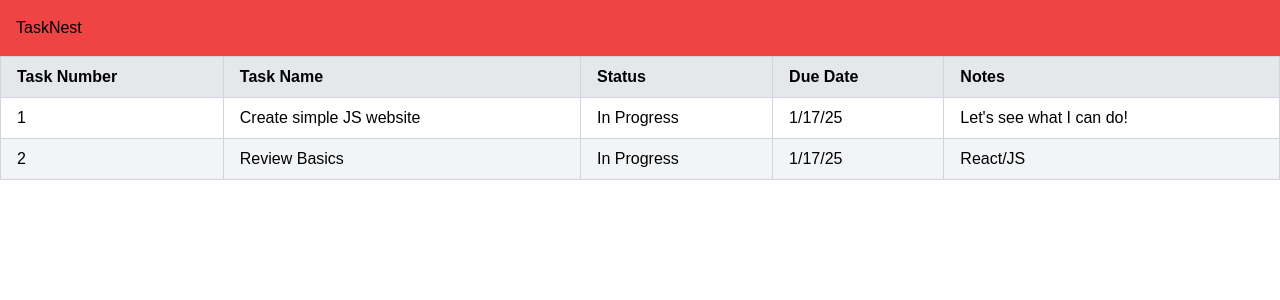
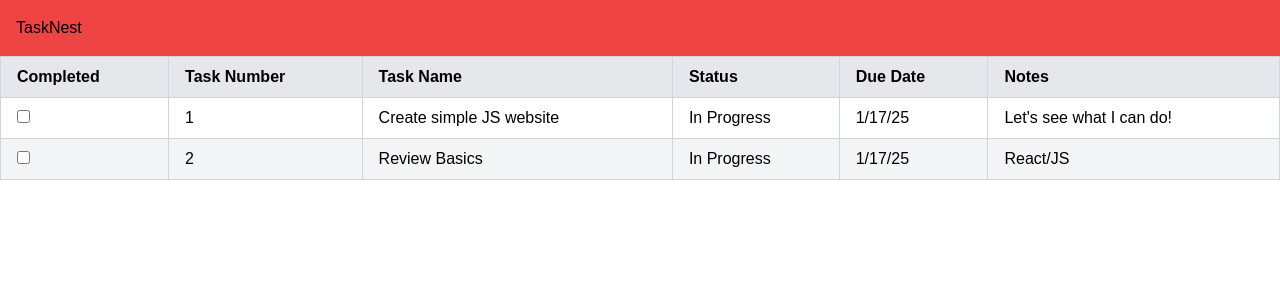
Before and after one commit to g33ya/task-dashboard, a Next.js app: page / in a window 1280 px wide. Shown: the top 300 px of the page. Built offline with nearby package versions, Linux system fonts and the light colour scheme.

Commit message:
Created task checkbox component, added to table component

```diff
--- /dev/null
+++ b/app/components/checkbox.js
@@ -0,0 +1,8 @@
+export function TaskCheckbox() {
+    return (
+            <label htmlFor="completed">
+                <input type="checkbox" id="completed" name="completed" value="yes" />
+            </label>
+
+    );
+}
--- a/app/components/table.js
+++ b/app/components/table.js
@@ -1,8 +1,11 @@
+import { TaskCheckbox } from './checkbox.js';
+
 export function TaskTable() {
     return (
         <table class="table-auto border-collapse border border-gray-300 w-full text-left">
             <thead class="bg-gray-200">
             <tr>
+                <th class="border border-gray-300 px-4 py-2">Completed</th>
                 <th class="border border-gray-300 px-4 py-2">Task Number</th>
                 <th class="border border-gray-300 px-4 py-2">Task Name</th>
                 <th class="border border-gray-300 px-4 py-2">Status</th>
@@ -13,6 +16,7 @@ export function TaskTable() {
             </thead>
             <tbody>
             <tr class="bg-white">
+                <td class="border border-gray-300 px-4 py-2"><TaskCheckbox /></td>
                 <td class="border border-gray-300 px-4 py-2">1</td>
                 <td class="border border-gray-300 px-4 py-2">Create simple JS website</td>
                 <td class="border border-gray-300 px-4 py-2">In Progress</td>
@@ -21,6 +25,7 @@ export function TaskTable() {
 
             </tr>
             <tr class="bg-gray-100">
+                <td class="border border-gray-300 px-4 py-2"><TaskCheckbox /></td>
                 <td class="border border-gray-300 px-4 py-2">2</td>
                 <td class="border border-gray-300 px-4 py-2">Review Basics</td>
                 <td class="border border-gray-300 px-4 py-2">In Progress</td>
```
